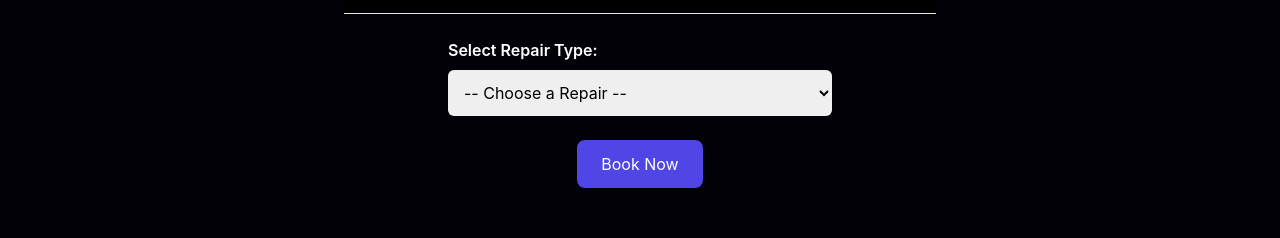
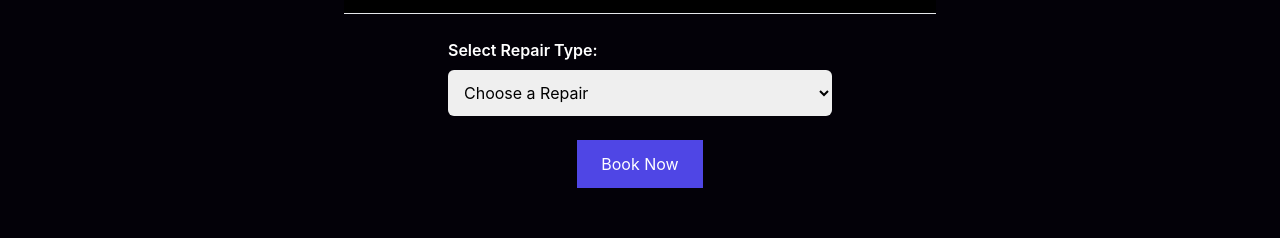
Before and after one commit to abongo123/deluxe-computers, a React (Vite) app in the folder deluxe-computers/: page /repairs in a window 1280 px wide. Shown: the part 361-599 px from the top of the page. Built offline with nearby package versions, Linux system fonts and the light colour scheme.

Commit message:
Upated Repairs page

```diff
--- a/deluxe-computers/src/Pages/Repairs.jsx
+++ b/deluxe-computers/src/Pages/Repairs.jsx
@@ -64,7 +64,7 @@ export default function Repairs() {
           onChange={(e) => setSelectedRepair(e.target.value)}
           className="w-full p-3 rounded-md text-black"
         >
-          <option value="">-- Choose a Repair --</option>
+          <option value="">Choose a Repair</option>
           {repairs.map((r, i) => (
             <option key={i} value={r}>
               {r}
@@ -75,9 +75,7 @@ export default function Repairs() {
 
       <button
         onClick={handleBooking}
-        className="bg-indigo-600 text-white px-6 py-3 rounded-lg hover:bg-indigo-700 transition"
-      >
-        Book Now
+        className="bg-indigo-600 text-white px-6 py-3 rounded-none hover:bg-indigo-700 transition">Book Now
       </button>
     </div>
   );
```
